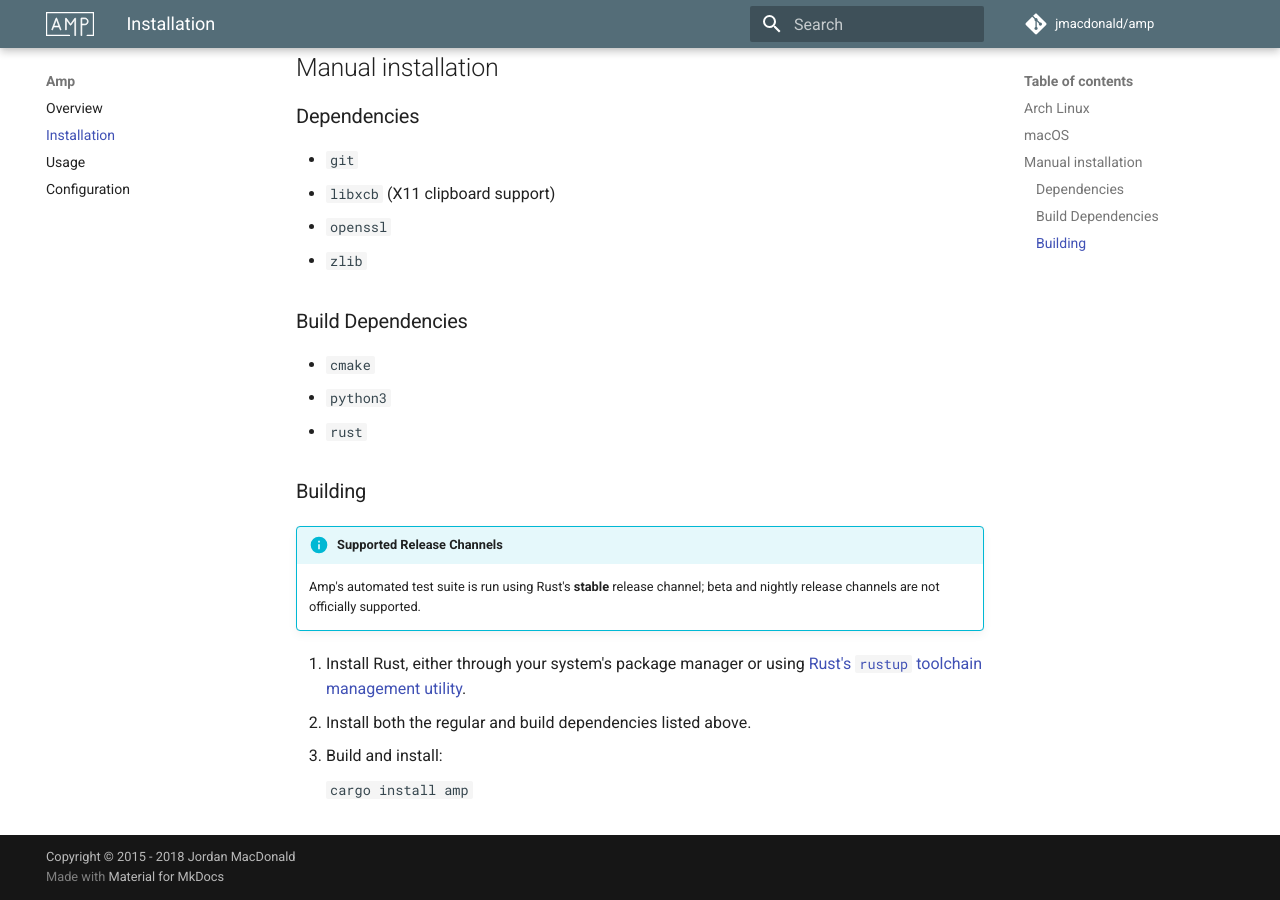
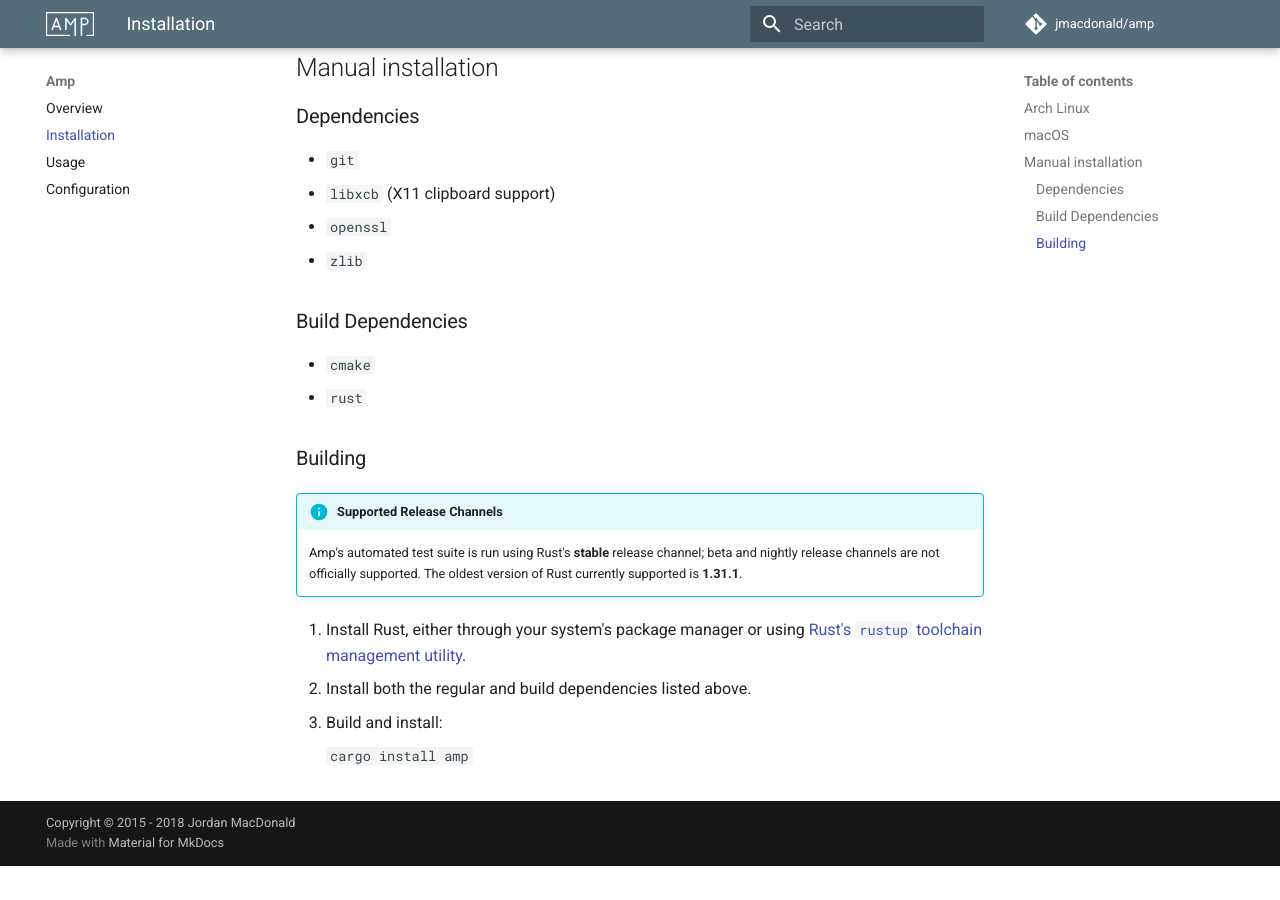
Before and after one commit to jmacdonald/amp, an MkDocs documentation site: the page built from documentation/pages/installation.md, in a window 1280 px wide and 900 px high, scrolled down 671 px. Built offline with MkDocs 1.6.1 and Material for MkDocs 9.7.7, drawn with Linux system fonts in a browser that asks for light colours; comment, search, counter and statistics services are not loaded; old or Windows-style settings are respelled for this version of MkDocs; after the commit the page ends 1537 px from its top, so only the background shows below that.

Commit message:
Specify a minimum version of Rust in installation instructions

```diff
--- a/documentation/pages/installation.md
+++ b/documentation/pages/installation.md
@@ -38,14 +38,14 @@ brew tap jmacdonald/amp && brew install amp
 ### Build Dependencies
 
 * `cmake`
-* `python3`
 * `rust`
 
 ### Building
 
 !!! info "Supported Release Channels"
     Amp's automated test suite is run using Rust's **stable** release channel;
-    beta and nightly release channels are not officially supported.
+    beta and nightly release channels are not officially supported. The oldest
+    version of Rust currently supported is **1.31.1**.
 
 1. Install Rust, either through your system's package manager or using [Rust's `rustup` toolchain management utility](https://www.rust-lang.org/en-US/install.html).
 2. Install both the regular and build dependencies listed above.
```
Also changed, not shown: .travis.yml, README.md.
